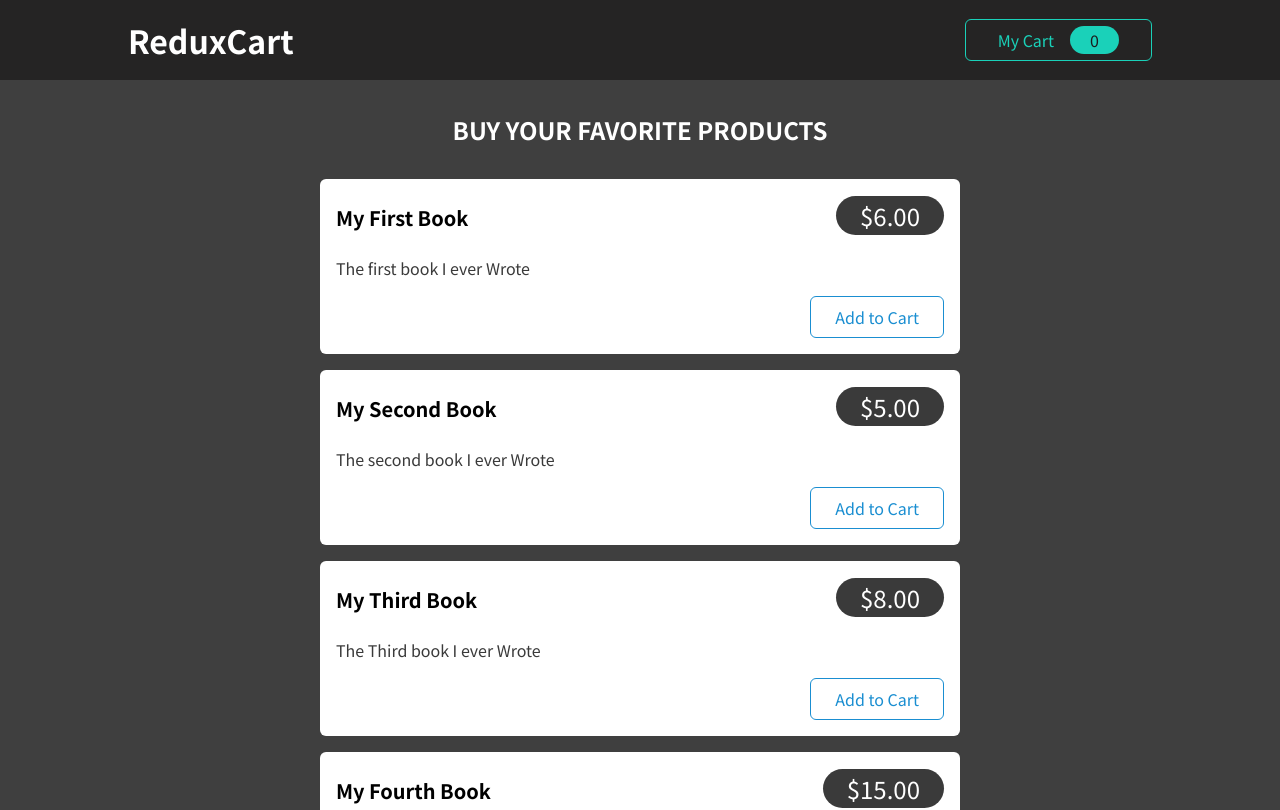
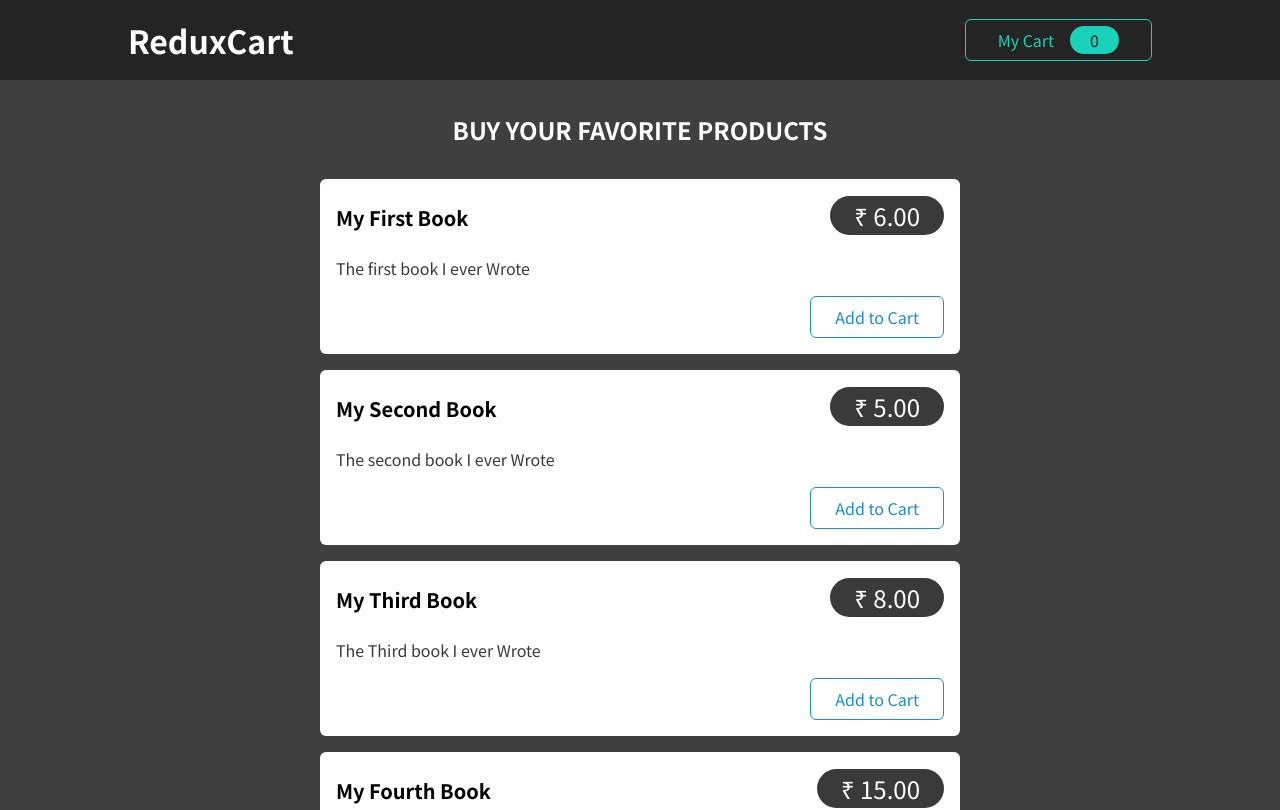
Before and after one commit to amirsep/redux-cart-book-store, a React (Create React App) app: page / in a window 1280 px wide. Shown: the top 810 px of the page. Built offline with nearby package versions, Linux system fonts and the light colour scheme.

Commit message:
Update ProductItem.js

```diff
--- a/src/components/Shop/ProductItem.js
+++ b/src/components/Shop/ProductItem.js
@@ -22,7 +22,7 @@ const ProductItem = (props) => {
       <Card>
         <header>
           <h3>{title}</h3>
-          <div className={classes.price}>${price.toFixed(2)}</div>
+          <div className={classes.price}>₹ {price.toFixed(2)}</div>
         </header>
         <p>{description}</p>
         <div className={classes.actions}>
```
